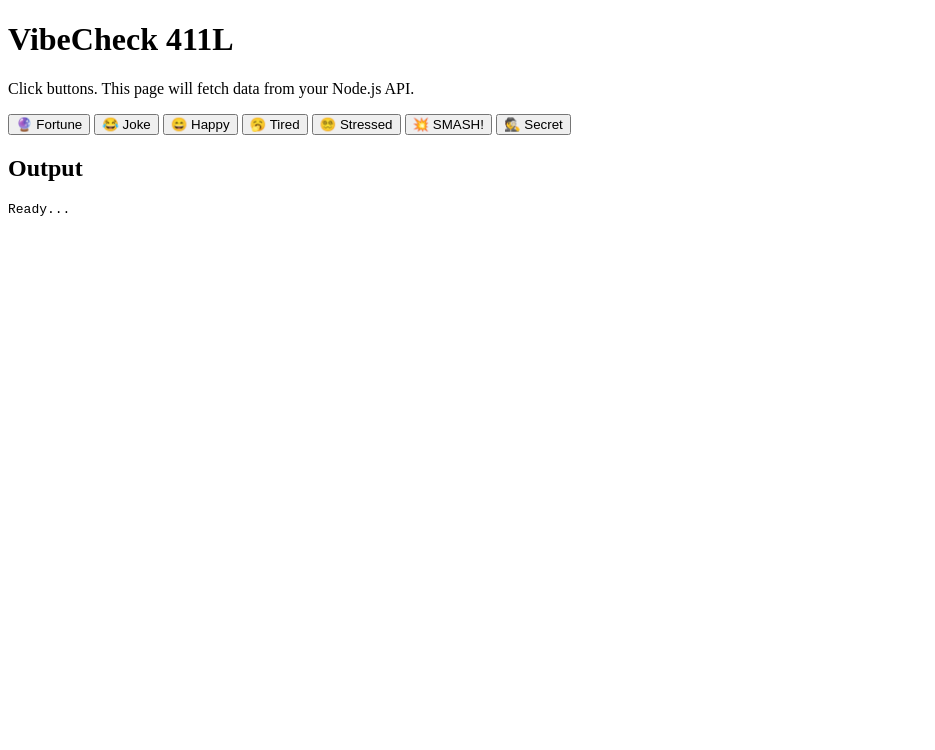
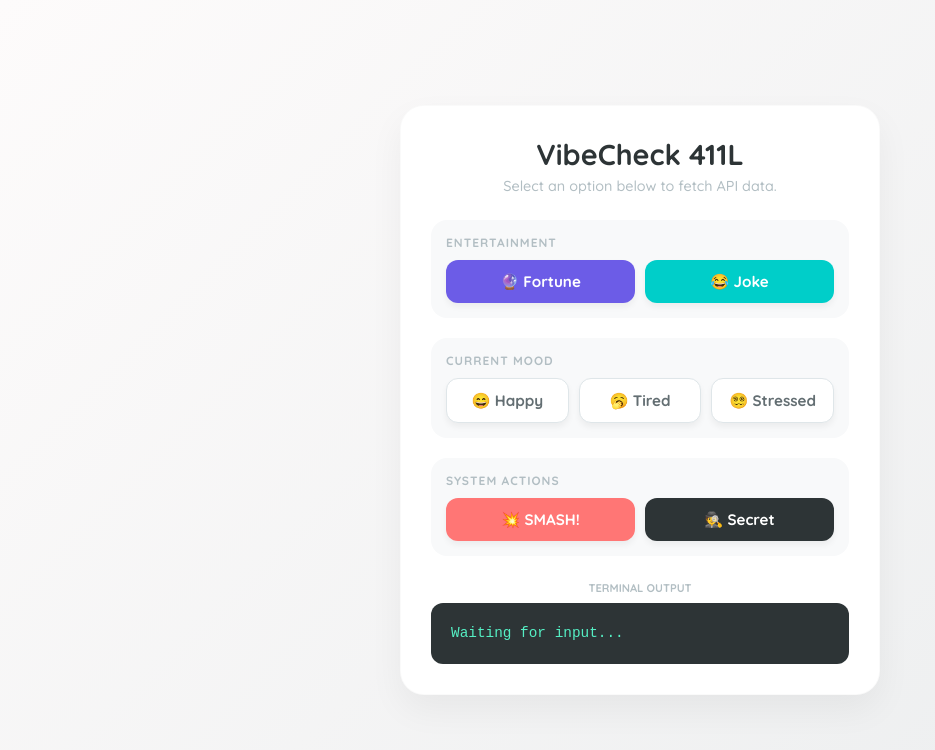
Before and after one commit to Irisszzss/VibeCheck-AAC, a plain HTML site: page frontend/index.html in a window 1280 px wide. Shown: the whole page, without its empty margins (0-935 px from the left). Drawn offline with Linux system fonts and the light colour scheme.

Commit message:
added css styles

```diff
--- /dev/null
+++ b/frontend/index.css
@@ -0,0 +1,132 @@
+/* Reset & Base */
+* {
+  box-sizing: border-box;
+  margin: 0;
+  padding: 0;
+}
+
+body {
+  font-family: 'Quicksand', sans-serif;
+  background: linear-gradient(135deg, #fdfbfb 0%, #ebedee 100%);
+  color: #333;
+  min-height: 100vh;
+  display: flex;
+  justify-content: center;
+  align-items: center;
+  padding: 20px;
+}
+
+/* Main Card */
+.card {
+  background: white;
+  width: 100%;
+  max-width: 480px;
+  border-radius: 24px;
+  padding: 30px;
+  box-shadow: 0 15px 35px rgba(0,0,0,0.05);
+  border: 1px solid rgba(0,0,0,0.02);
+}
+
+/* Header */
+.header {
+  text-align: center;
+  margin-bottom: 25px;
+}
+
+h1 {
+  font-size: 1.8rem;
+  font-weight: 700;
+  color: #2d3436;
+  margin-bottom: 5px;
+}
+
+p {
+  color: #b2bec3;
+  font-size: 0.9rem;
+}
+
+/* Control Groups */
+.control-group {
+  margin-bottom: 20px;
+  background: #f8f9fa;
+  padding: 15px;
+  border-radius: 16px;
+}
+
+.control-group label {
+  display: block;
+  font-size: 0.75rem;
+  text-transform: uppercase;
+  letter-spacing: 1px;
+  color: #b2bec3;
+  font-weight: 700;
+  margin-bottom: 10px;
+}
+
+/* Button Layout */
+.btn-row {
+  display: flex;
+  gap: 10px;
+}
+
+/* General Button Styles */
+button {
+  flex: 1;
+  border: none;
+  padding: 12px;
+  border-radius: 12px;
+  font-family: 'Quicksand', sans-serif;
+  font-weight: 700;
+  font-size: 0.95rem;
+  cursor: pointer;
+  transition: transform 0.1s, box-shadow 0.1s;
+  display: flex;
+  align-items: center;
+  justify-content: center;
+  gap: 6px;
+  color: white;
+  box-shadow: 0 4px 6px rgba(0,0,0,0.05);
+}
+
+button:active {
+  transform: scale(0.96);
+}
+
+/* -- Colors -- */
+#btnFortune { background: #6c5ce7; }
+#btnJoke { background: #00cec9; }
+
+.btnMood { background: white; color: #636e72; border: 1px solid #dfe6e9; }
+.btnMood:hover { background: #dfe6e9; }
+
+#btnSmash { background: #ff7675; }
+#btnSecret { background: #2d3436; }
+
+/* Output Area - UPDATED */
+.output-area {
+  margin-top: 25px;
+}
+
+h2 {
+  font-size: 0.7rem;
+  color: #b2bec3;
+  text-transform: uppercase;
+  margin-bottom: 8px;
+  text-align: center;
+}
+
+#out {
+  background: #2d3436;
+  color: #55efc4;
+  padding: 20px;            /* Increased padding for better look */
+  border-radius: 12px;
+  font-family: 'Courier New', monospace;
+  font-size: 0.9rem;
+
+  /* These lines ensure the box grows with text */
+  min-height: 60px;
+  height: auto;
+  white-space: pre-wrap;    /* Wraps text to next line */
+  word-wrap: break-word;    /* Breaks very long words if needed */
+  line-height: 1.5;         /* Makes multiple lines easier to read */
+}
--- a/frontend/index.html
+++ b/frontend/index.html
@@ -1,26 +1,50 @@
 <!doctype html>
-<html>
+<html lang="en">
 <head>
   <meta charset="utf-8" />
   <meta name="viewport" content="width=device-width, initial-scale=1" />
   <title>VibeCheck 411L</title>
+  <link rel="stylesheet" href="index.css" />
+  <link href="https://fonts.googleapis.com/css2?family=Quicksand:wght@500;700&display=swap" rel="stylesheet">
 </head>
 <body>
+
+  <div class="card">
+    <div class="header">
       <h1>VibeCheck 411L</h1>
-  <p>Click buttons. This page will fetch data from your Node.js API.</p>
+      <p>Select an option below to fetch API data.</p>
+    </div>
 
-  <div>
+    <div class="control-group">
+      <label>Entertainment</label>
+      <div class="btn-row">
         <button id="btnFortune">🔮 Fortune</button>
         <button id="btnJoke">😂 Joke</button>
+      </div>
+    </div>
+
+    <div class="control-group">
+      <label>Current Mood</label>
+      <div class="btn-row">
         <button data-mood="happy" class="btnMood">😄 Happy</button>
         <button data-mood="tired" class="btnMood">🥱 Tired</button>
         <button data-mood="stressed" class="btnMood">😵‍💫 Stressed</button>
+      </div>
+    </div>
+
+    <div class="control-group">
+      <label>System Actions</label>
+      <div class="btn-row">
         <button id="btnSmash">💥 SMASH!</button>
         <button id="btnSecret">🕵️ Secret</button>
       </div>
+    </div>
 
-  <h2>Output</h2>
-  <pre id="out">Ready...</pre>
+    <div class="output-area">
+      <h2>Terminal Output</h2>
+      <pre id="out">Waiting for input...</pre>
+    </div>
+  </div>
 
   <script src="app.js"></script>
 </body>
```
Lines whose indentation alone changed are shown as unchanged.
